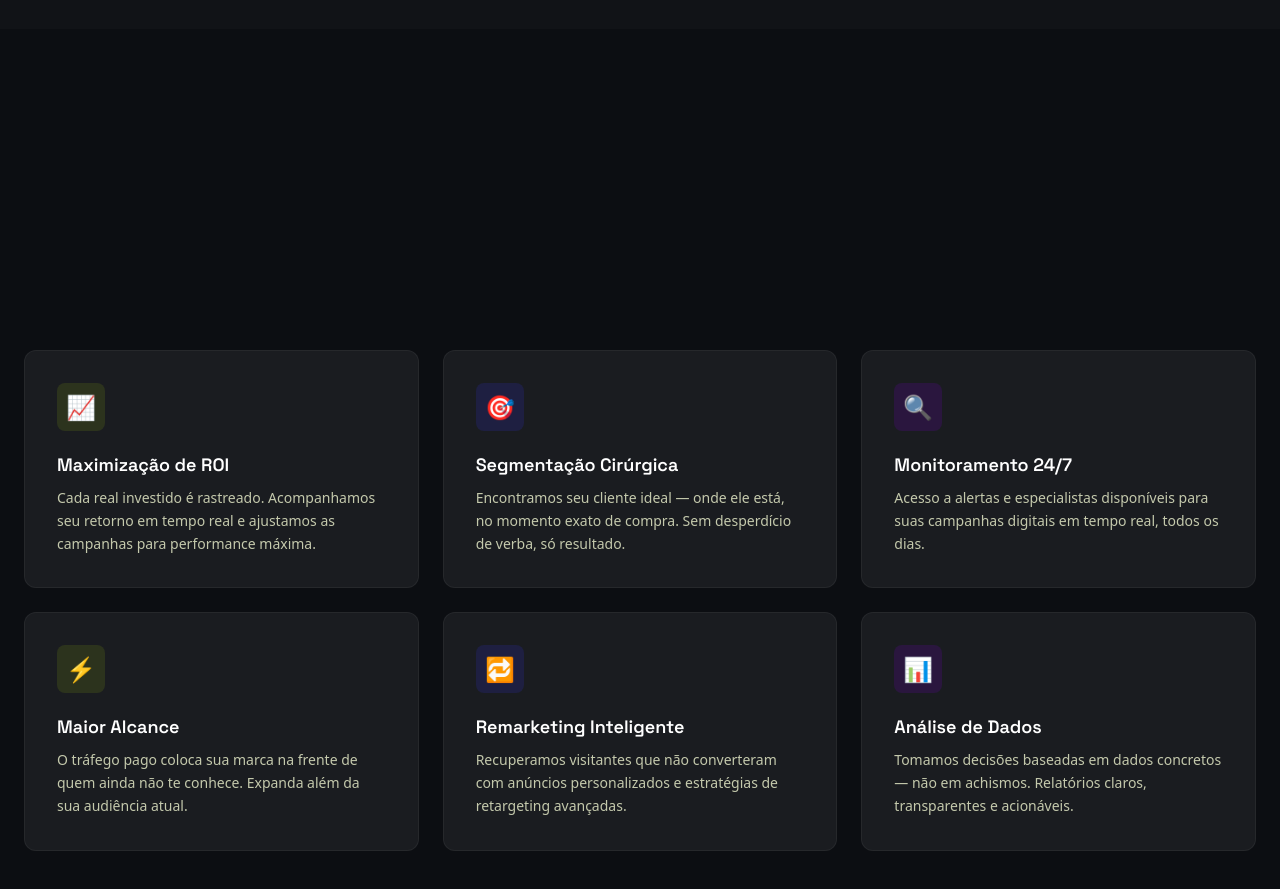
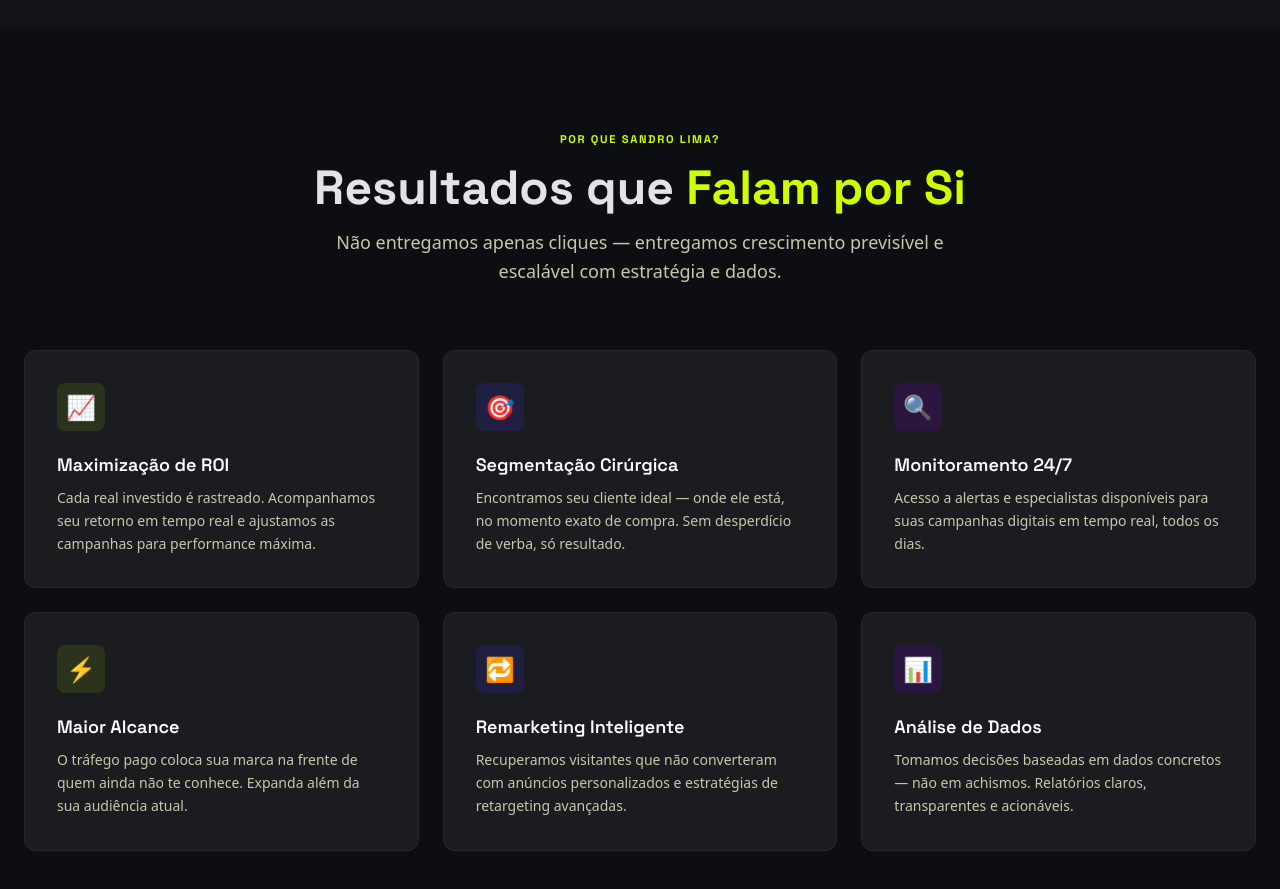
Before and after one commit to aidanolima/sandrolima, a Next.js app: page / in a window 1280 px wide. Shown: the part 840-1729 px from the top of the page. Built offline with nearby package versions, Linux system fonts and the light colour scheme.

Commit message:
UpDate Correção IntraSessoes

```diff
--- a/src/app/layout.tsx
+++ b/src/app/layout.tsx
@@ -94,7 +94,11 @@ export default function RootLayout({
 }>) {
   return (
     <html lang="pt-BR" className="scroll-smooth">
-      <body className={`${inter.variable} ${spaceGrotesk.variable} font-inter antialiased bg-[#111317] text-[#e2e2e8]`}>
+      {/* Basta adicionar o suppressHydrationWarning abaixo */}
+      <body
+        className={`${inter.variable} ${spaceGrotesk.variable} font-inter antialiased bg-[#111317] text-[#e2e2e8]`}
+        suppressHydrationWarning
+      >
         {children}
       </body>
     </html>
--- a/src/app/page.tsx
+++ b/src/app/page.tsx
@@ -56,7 +56,8 @@ export default function Home() {
       {/* WHY SECTION */}
       <section id="why" className="py-24 bg-[#0c0e12]">
         <div className="container mx-auto px-6">
-          <div className="text-center mb-16 opacity-0 translate-y-8 animate-[fadeUp_0.6s_ease_forwards]">
+          {/* Aqui removemos o opacity-0 e as classes de animação que estavam escondendo o título */}
+          <div className="text-center mb-16">
             <span className="inline-block font-grotesk text-[0.7rem] font-bold tracking-[0.15em] uppercase text-[#ccff00] mb-4">
               Por que SANDRO LIMA?
             </span>
```
